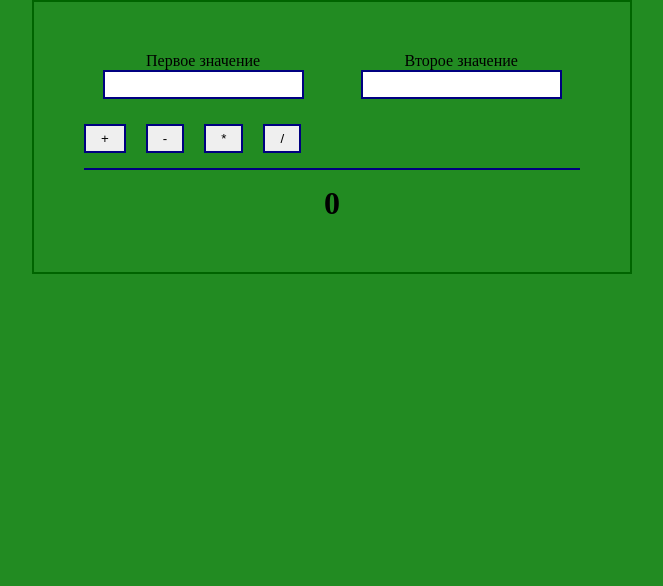
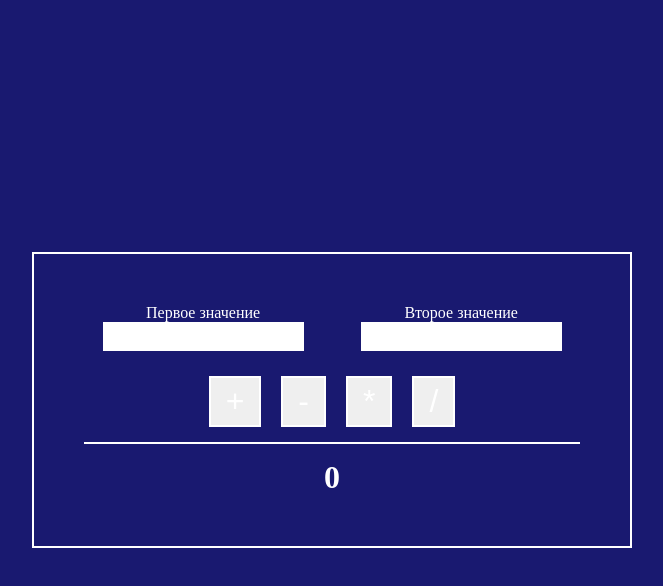
Before and after one commit to SkyDeS-2301/SimpleCalc, a plain HTML site: page index.html in a window 1280 px wide. Shown: the whole page, without its empty margins (308-971 px from the left). Drawn offline with Linux system fonts and the light colour scheme.

Commit message:
refactor

```diff
--- a/style.css
+++ b/style.css
@@ -4,13 +4,19 @@
     box-sizing: border-box;
 }
 body {
-    background: forestgreen;
+    background: midnightblue;
+    color: white;
+
+    display: flex;
+    justify-content: center;
+    align-items: center;
+    min-height: 100vh;
 }
 .wrapper {
     max-width: 600px;
     margin: 0 auto;
     padding: 50px;
-    border: 2px solid darkgreen;
+    border: 2px solid white;
 }
 
 .nums {
@@ -23,20 +29,23 @@ body {
 
 .num {
     padding: 5px 10px;
-    border: 2px solid navy;
+    border: 2px solid white;
 }
 
 .signs {
     display: flex;
+    justify-content: center;
     gap: 20px;
-    border-bottom: 2px solid navy;
+    border-bottom: 2px solid white;
     padding-bottom: 15px;
     margin-bottom: 15px;
 }
 
 .button-sign {
     padding: 5px 15px;
-    border: 2px solid navy;
+    border: 2px solid white;
+    color: white;
+    font-size: 32px;
 }
 
 .out {
```
